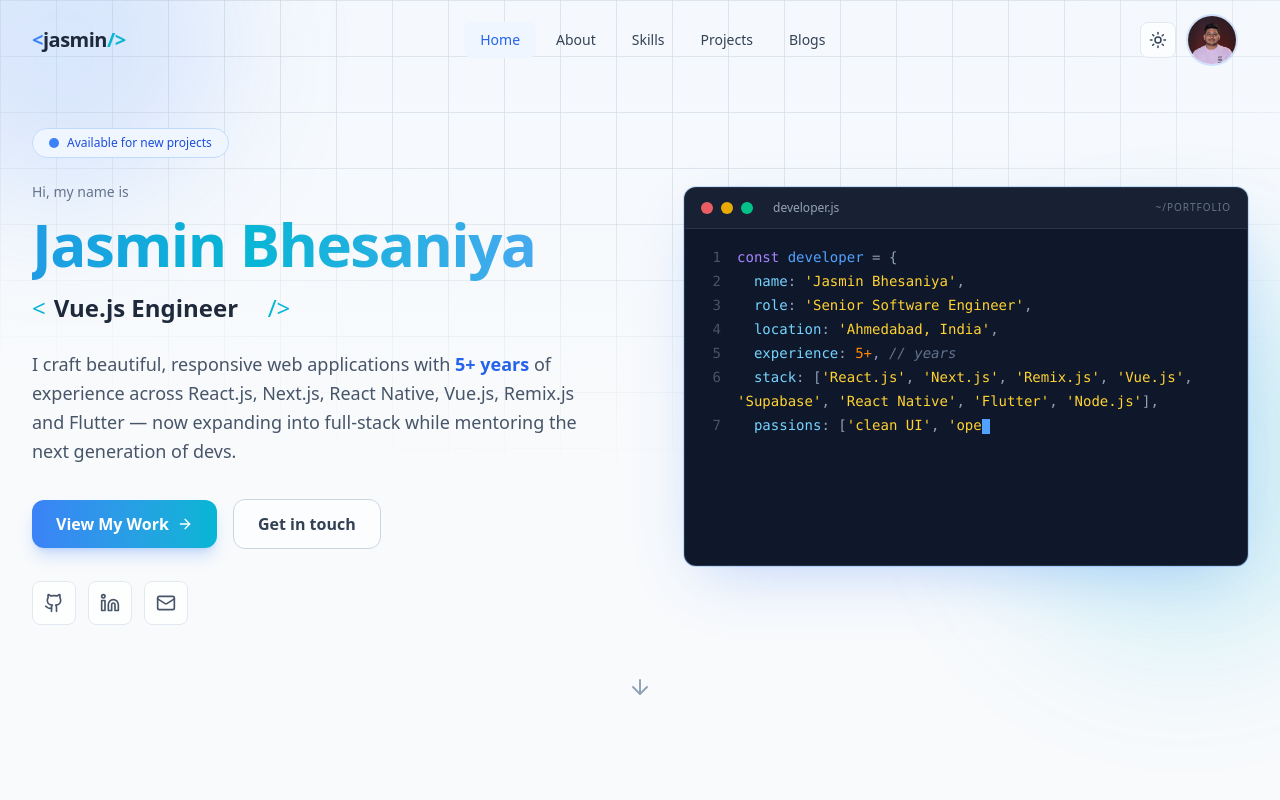
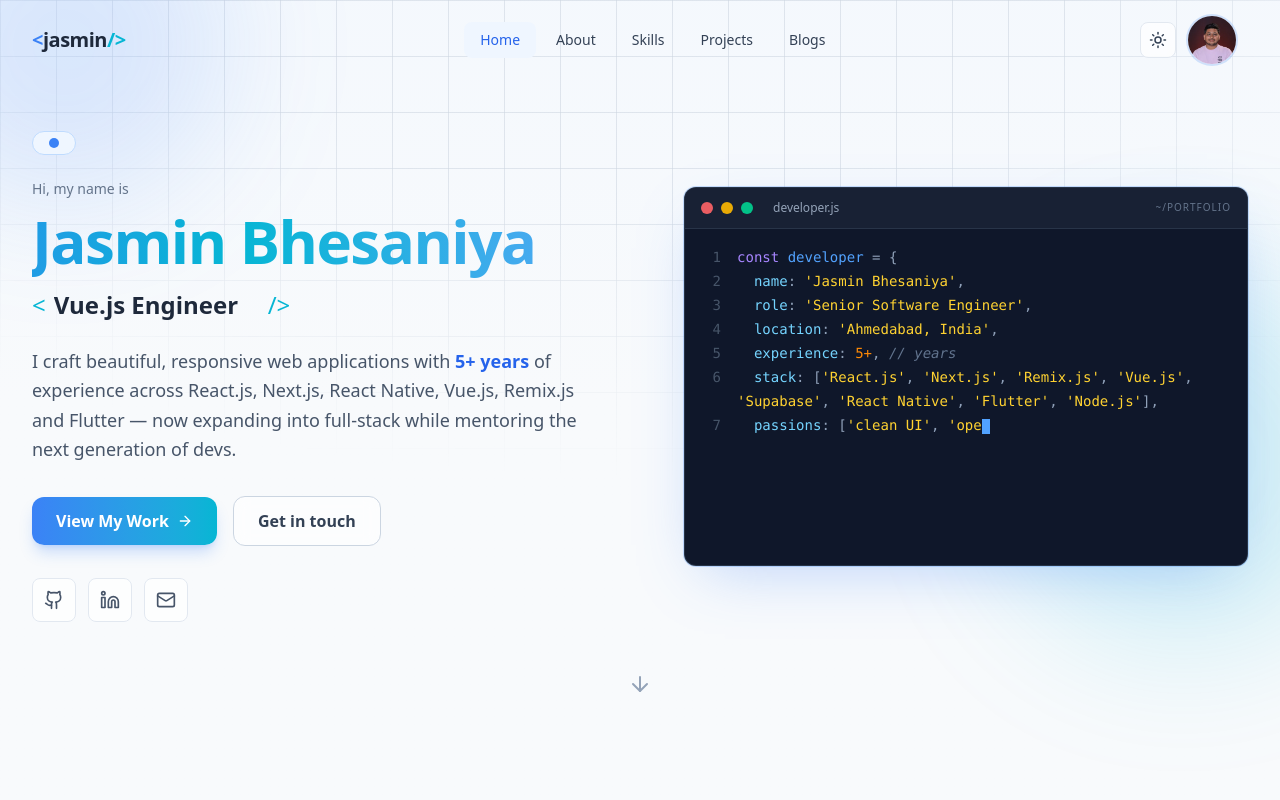
Before and after one commit to jasminbhesaniyajb/jasmin-portfolio-next, a Next.js app: page / in a window 1280 px wide. Shown: the top 800 px of the page. Built offline with nearby package versions, Linux system fonts and the light colour scheme.

Commit message:
refactor: remove availability status text from hero section

```diff
--- a/src/components/hero-section.jsx
+++ b/src/components/hero-section.jsx
@@ -57,9 +57,6 @@ const HeroSection = () => {
               <span className="relative flex h-2.5 w-2.5">
                 <span className="absolute inline-flex h-full w-full animate-ping rounded-full bg-primary-400 opacity-75" />
                 <span className="relative inline-flex h-2.5 w-2.5 rounded-full bg-primary-500" />
-              </span>
-              <span className="font-mono text-xs font-medium text-primary-700 dark:text-primary-300">
-                Available for new projects
               </span>
             </div>
 
```
